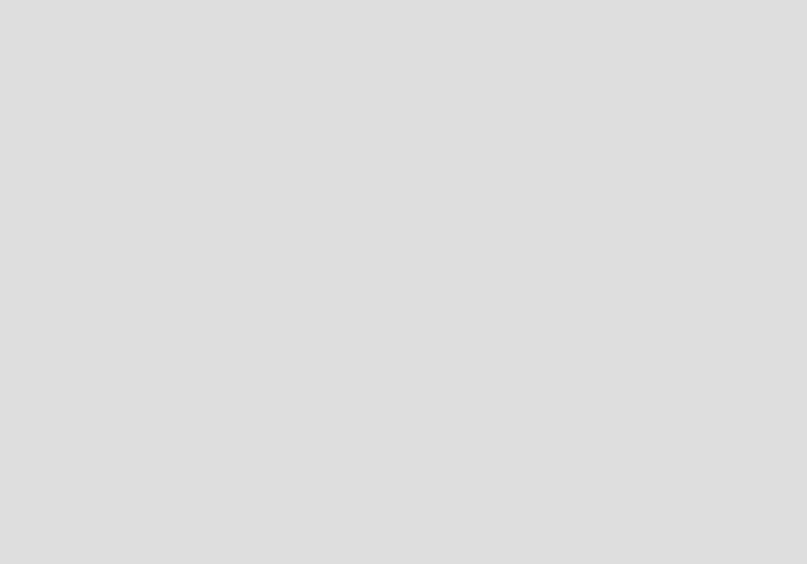
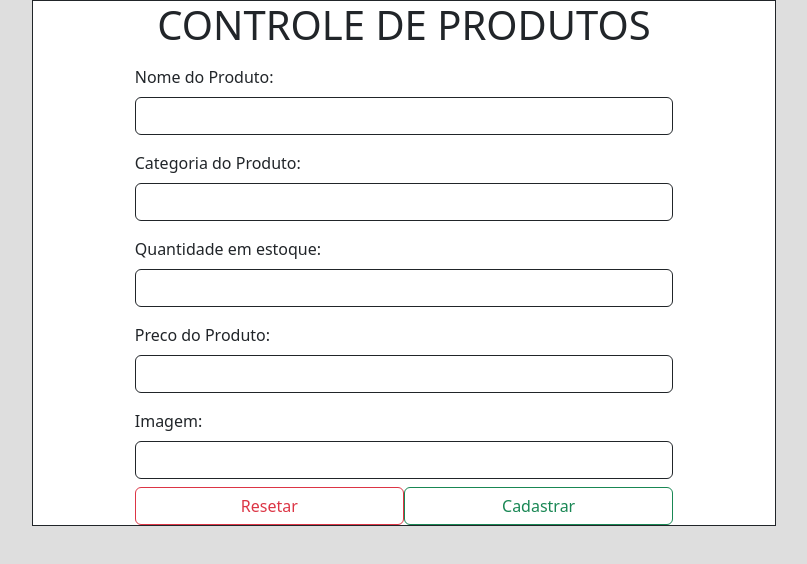
Before and after one commit to tiagolimar/app-produtos, a plain HTML site: page index.html in a window 1280 px wide. Shown: the whole page, without its empty margins (236-1043 px from the left). Drawn offline with nearby package versions, Linux system fonts and the light colour scheme.

Commit message:
trabalhando no formulario

```diff
--- a/index.html
+++ b/index.html
@@ -9,10 +9,32 @@
 </head>
 <body class="container" style="background-color: #dedede;">
     <main>
-        <header>
-            <!-- Fazer formulário de cadastro de produtos
-            Campos: nome, categoria, estoque (quantidade), preço, imagem
-            Botão de enviar -->
+        <header class="container border border-dark rouded col-8 d-flex flex-column align-items-center bg-white">
+            <h1>CONTROLE DE PRODUTOS</h1>
+            <div class="my-2 w-75 form-group">
+                <label for="nome" class="form-label">Nome do Produto:</label>
+                <input id="nome" type="text" class="form-control border-dark">
+            </div>
+            <div class="my-2 w-75 form-group">
+                <label for="categoria" class="form-label">Categoria do Produto:</label>
+                <input id="categoria" type="text" class="form-control border-dark">
+            </div>
+            <div class="my-2 w-75 form-group">
+                <label for="quantidade" class="form-label">Quantidade em estoque:</label>
+                <input id="quantidade" type="text" class="form-control border-dark">
+            </div>
+            <div class="my-2 w-75 form-group">
+                <label for="preco" class="form-label">Preco do Produto:</label>
+                <input id="preco" type="number" class="form-control border-dark">
+            </div>
+            <div class="my-2 w-75 form-group">
+                <label for="imagem" class="form-label">Imagem:</label>
+                <input id="imagem" type="url" class="form-control border-dark">
+            </div>
+            <div class="row w-75 form-group">
+                <button class="btn btn-outline-danger col-6">Resetar</button>
+                <button class="btn btn-outline-success col-6">Cadastrar</button>
+            </div>
         </header>
 
         <section>
```
